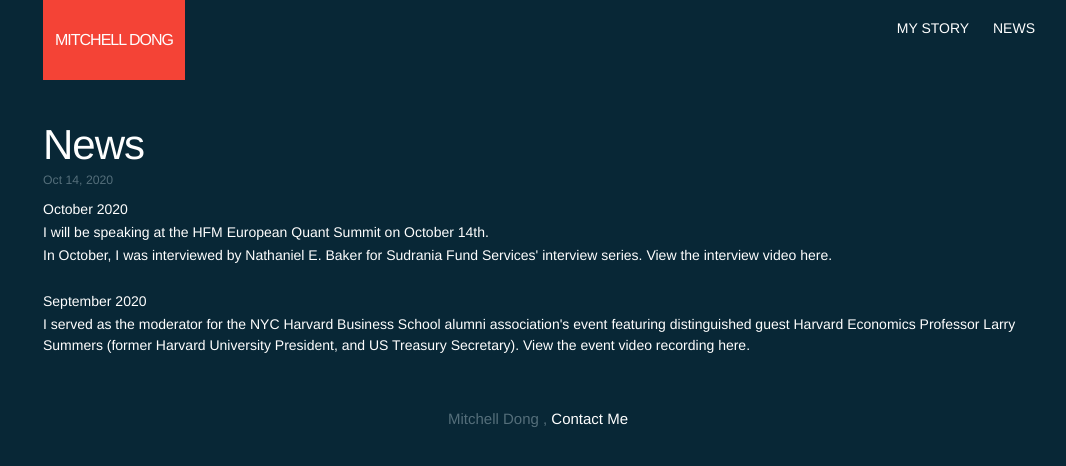
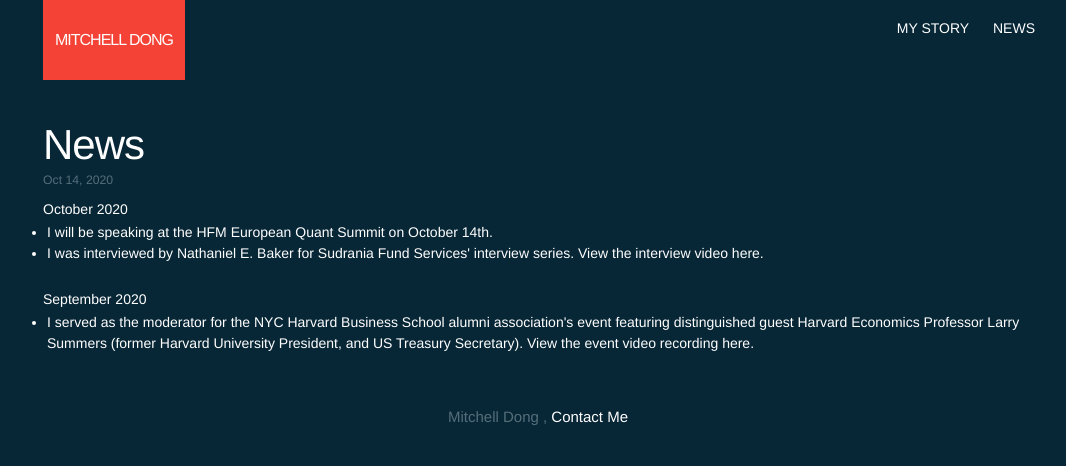
Before and after one commit to pythagoras-investments/mitchelldong_com, a Jekyll site: the page built from news.md, in a window 1280 px wide. Shown: the top 466 px of the page, without its empty margins (101-1167 px from the left). Built offline with Jekyll 4.4.1, drawn with Linux system fonts in a browser that asks for light colours.

Commit message:
Update news.md

```diff
--- a/news.md
+++ b/news.md
@@ -7,20 +7,22 @@ date:   2020-10-14 12:00:00 -0400
 
 October 2020
 
-<p>
-  I will be speaking at the <a href="https://www.hfmeuquantsummit.com/agenda" target="_">HFM European Quant Summit on October 14th</a>.
-</p>
+<ul>
+  <li>I will be speaking at the <a href="https://www.hfmeuquantsummit.com/agenda" target="_">HFM European Quant Summit on October 14th</a>.
+  </li>
 
-<p>
-  In October, I was interviewed by Nathaniel E. Baker for Sudrania Fund Services' interview series.
+<li>
+  I was interviewed by Nathaniel E. Baker for Sudrania Fund Services' interview series.
   <a href="https://www.youtube.com/watch?v=1_vX9yQdyEg&feature=youtu.be" target="_">View the interview video here.</a>
-</p>
+</li>
+</ul>
 
 <br />
 
 September 2020
-
-<p>I served as the moderator for the NYC Harvard Business School alumni association's <a href="https://www.hbscny.org/events/register-virtual-lawrence-h-summers-on-the-post-covid-19-economy-managing-the-new-normal/" target="_">
+<ul>
+<li>I served as the moderator for the NYC Harvard Business School alumni association's <a href="https://www.hbscny.org/events/register-virtual-lawrence-h-summers-on-the-post-covid-19-economy-managing-the-new-normal/" target="_">
 event featuring distinguished guest Harvard Economics Professor Larry Summers (former Harvard University President, and US Treasury Secretary).</a>
 View the <a href="https://us02web.zoom.us/rec/play/HF-xo60GnO0A6R-AKVgkXmzvk5uJ2HG-ZwwDO8R5TlbbtuwJfRxFHBbeRkAVykHfMAkLA0xg3Q2TWOyH.0J-vV6GM_LVVMgBc?continueMode=true&_x_zm_rtaid=Xh6vbhK5Qj6UF6ufUnDgcA.1602594313474.b8ba380923757f6a9bb833d104e285a9&_x_zm_rhtaid=75" target="_">event video recording here.</a>
-</p>
+</li>
+ </ul>
```
